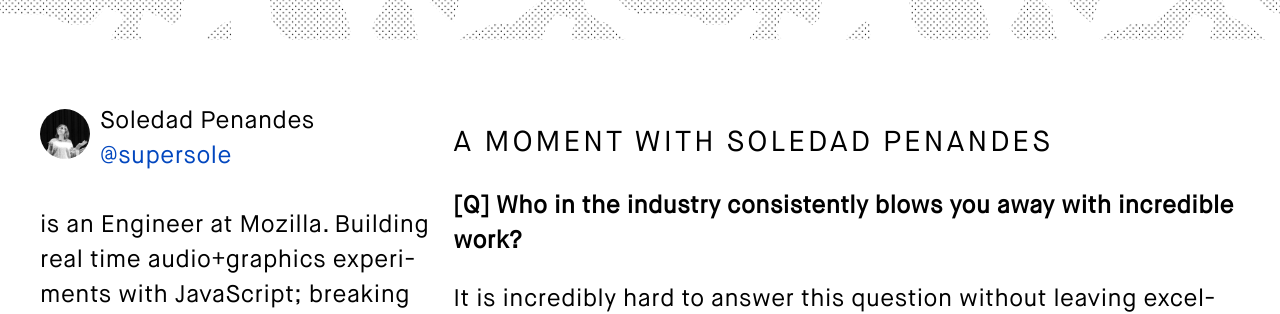
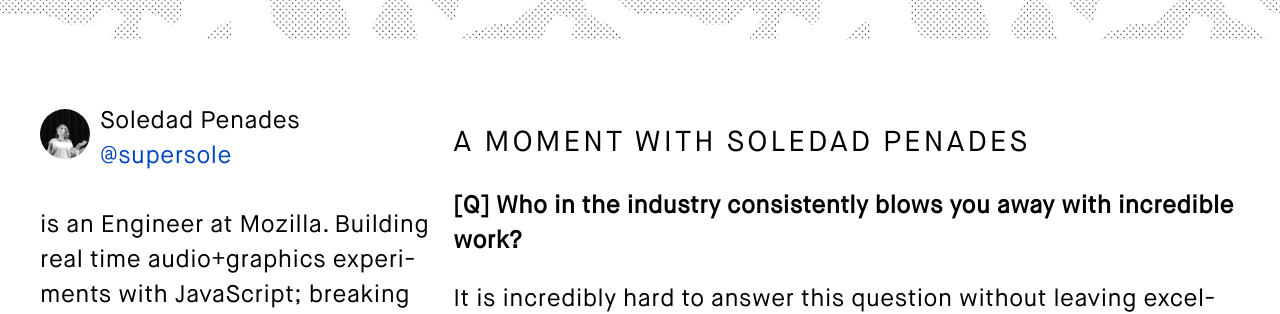
Before and after one commit to vsfest/2016.jsconfau.com, a Jekyll site: the page built from _interviews/soledad-penades.md, in a window 1280 px wide and 900 px high, scrolled down 319 px. Shown: the part 151-465 px from the top of the window. Built offline with Jekyll 4.4.1, drawn with Linux system fonts in a browser that asks for light colours.

Commit message:
Removing superfluous Ns

```diff
--- a/_interviews/soledad-penandes.md
+++ b/_interviews/soledad-penades.md
@@ -1,8 +1,8 @@
 ---
 layout: interview
-title:  "A moment with Soledad Penandes"
+title:  "A moment with Soledad Penades"
 date:   2016-10-17 21:37:14 +1000
-interviewee: "Soledad Penandes"
+interviewee: "Soledad Penades"
 ---
 
 __[Q] Who in the industry consistently blows you away with incredible work?__
```
Also changed, not shown: _speakers/sole.md (+2 -2 lines).
